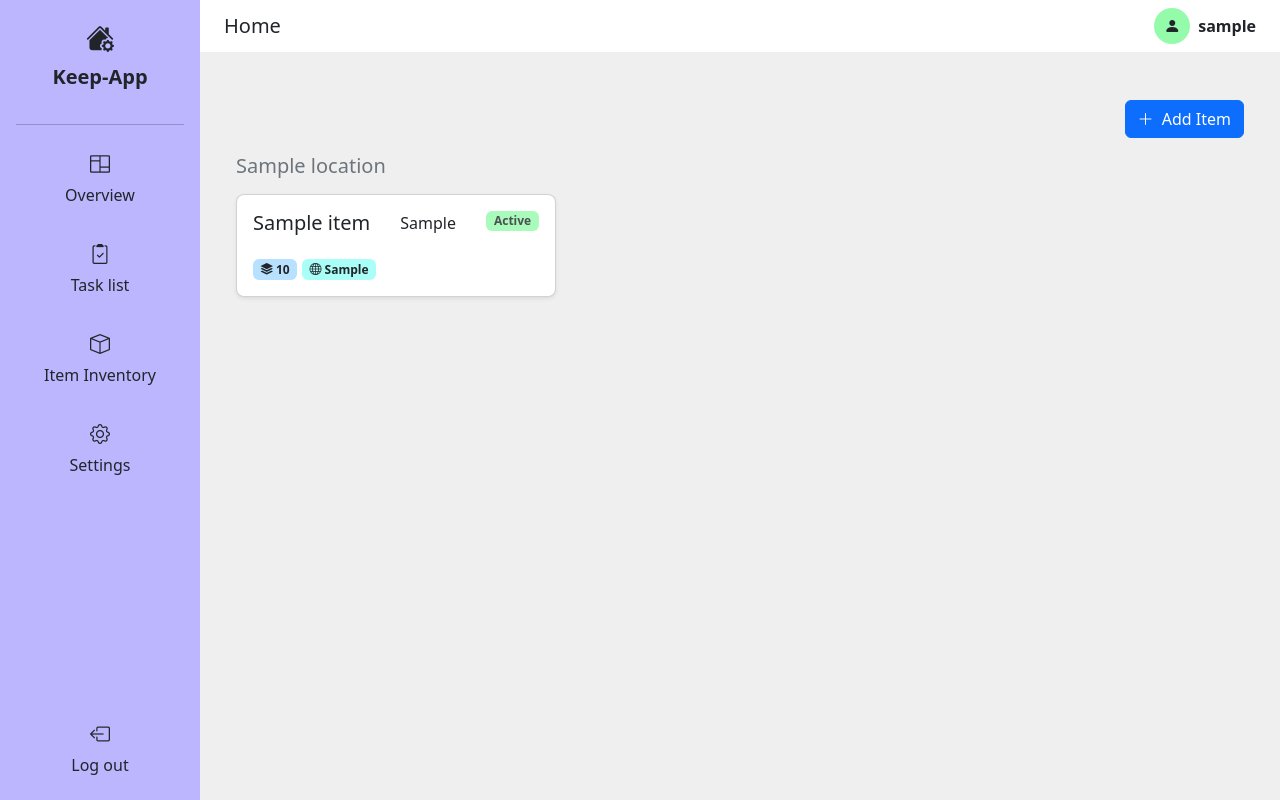
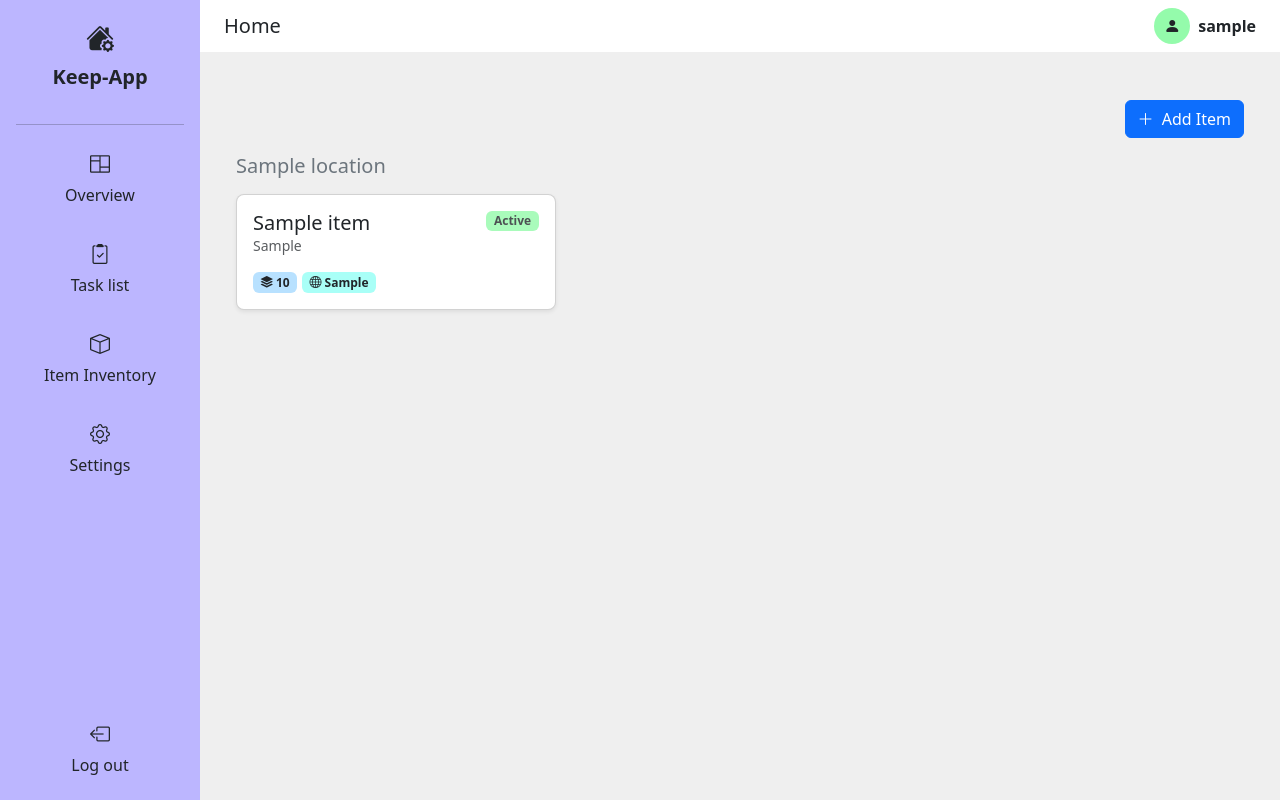
Before and after one commit to orma5/household, a Django app: page /items/ in a window 1280 px wide. Run offline with Django 5.2, Linux system fonts and the light colour scheme; a user stored in the database is signed in; tables that the repository leaves empty hold one stand-in row (values such as "Sample post").

Commit message:
finalize item list appearance

```diff
--- a/templates/item_list.html
+++ b/templates/item_list.html
@@ -18,11 +18,12 @@
                 <div class="card-body">
                   <div class="d-flex justify-content-between align-items-start">
                     <h5 class="card-title mb-0">{{ item.name }}</h5>
-                    {% if item.area %}
-                      <p>{{ item.area }}</p>
-                    {% endif %}
                     <span class="badge text-dark badge-{{ item.get_status_badge_class }}" style="opacity: 0.8;">{{ item.get_status_display_name }}</span>
                   </div>
+                  {% if item.area %}
+                    <p class="text-muted small mb-2">{{ item.area }}</p>
+                  {% endif %}
+
                   {% if item.quantity > 1 %}
                     <span class="badge badge-quantity text-dark mt-2"><i class="bi bi-stack"></i> {{ item.quantity }}</span>
                   {% endif %}
```
